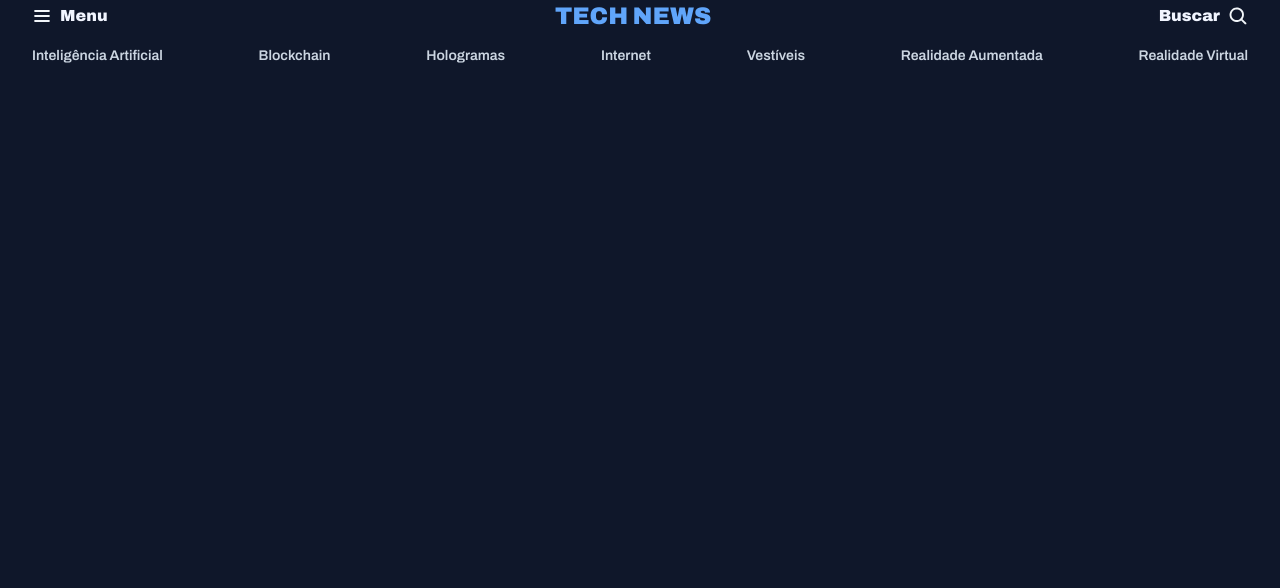
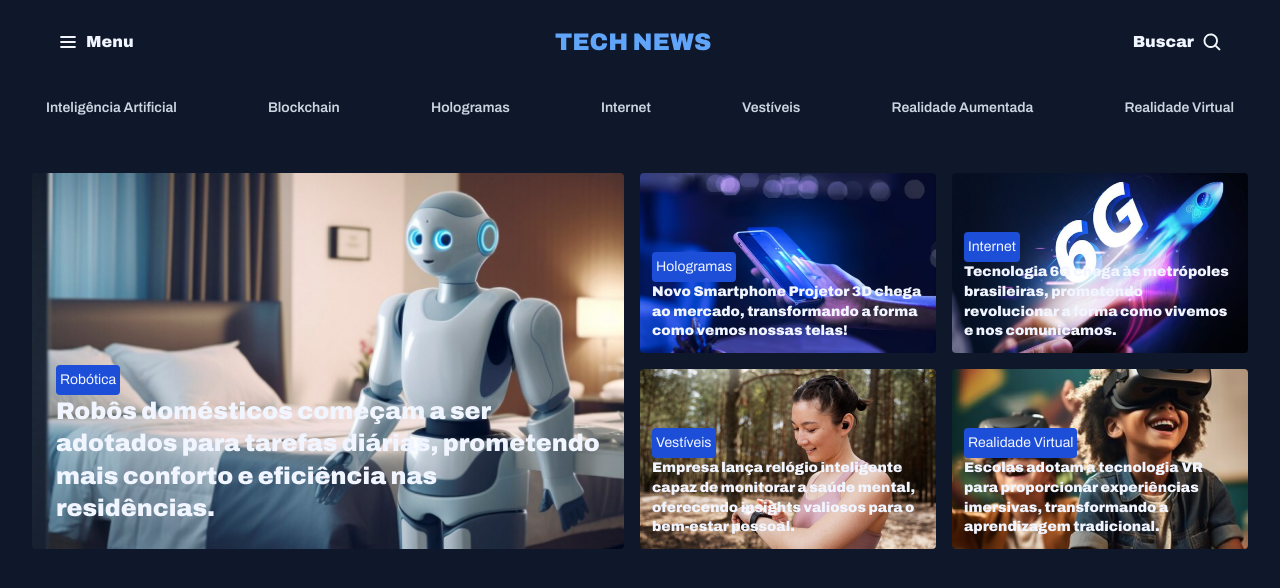
Before and after one commit to joseguerra5/news-portal, a plain HTML site: page index.html in a window 1280 px wide. Drawn offline with Linux system fonts and the light colour scheme.

Commit message:
add first section of news & styling header

```diff
--- a/index.html
+++ b/index.html
@@ -8,22 +8,46 @@
   <link rel="preconnect" href="https://fonts.gstatic.com" crossorigin>
   <title>Potal de notícias</title>
   <link href="https://fonts.googleapis.com/css2?family=Archivo:ital,wght@0,100..900;1,100..900&display=swap"
-  rel="stylesheet">
+    rel="stylesheet">
   <link rel="stylesheet" href="styles/index.css">
 </head>
+
 <body>
   <div class="container">
     <div class="header">
       <header>
-        <a href="#"><img src="assets/List.svg" alt="" srcset="">Menu</a>
+        <a href="#"><img src="assets/icons/List.svg" alt="" srcset="">Menu</a>
         <a id="logo" href="#">TECH NEWS</a>
-        <a href="#">Buscar<img src="assets/MagnifyingGlass.svg" alt=""></a>
+        <a href="#">Buscar<img src="assets/icons/MagnifyingGlass.svg" alt=""></a>
       </header>
       <nav>
-        <a href="#">Inteligência Artificial</a><a href="#">Blockchain</a><a href="#">Hologramas</a><a href="#">Internet</a><a href="#">Vestíveis</a><a href="#">Realidade Aumentada</a><a href="#">Realidade  Virtual</a>
+        <a href="#">Inteligência Artificial</a><a href="#">Blockchain</a><a href="#">Hologramas</a><a
+          href="#">Internet</a><a href="#">Vestíveis</a><a href="#">Realidade Aumentada</a><a href="#">Realidade
+          Virtual</a>
       </nav>
     </div>
-    <div class="first-news"></div>
+    <div class="first-news">
+      <div class="imagem-container" id="areaA">
+        <span class="content-tag">Robótica</span>
+        <p>Robôs domésticos começam a ser adotados para tarefas diárias, prometendo mais conforto e eficiência nas residências.</p>
+      </div>
+      <div class="imagem-container" id="areaB">
+        <span class="content-tag">Hologramas</span>
+        <p>Novo Smartphone Projetor 3D chega ao mercado, transformando a forma como vemos nossas telas!</p>
+      </div>
+      <div class="imagem-container" id="areaC">
+        <span class="content-tag">Internet</span>
+        <p>Tecnologia 6G chega às metrópoles brasileiras, prometendo revolucionar a forma como vivemos e nos comunicamos.</p>
+      </div>
+      <div class="imagem-container" id="areaD">
+        <span class="content-tag">Vestíveis</span>
+        <p>Empresa lança relógio inteligente capaz de monitorar a saúde mental, oferecendo insights valiosos para o bem-estar pessoal.</p>
+      </div>
+      <div class="imagem-container" id="areaE">
+        <span class="content-tag">Realidade Virtual</span>
+        <p>Escolas adotam a tecnologia VR para proporcionar experiências imersivas, transformando a aprendizagem tradicional.</p>
+      </div>
+    </div>
     <div class="secod-news"></div>
     <div class="third-news"></div>
   </div>
--- /dev/null
+++ b/styles/first-news.css
@@ -0,0 +1,81 @@
+.first-news {
+  display: grid;
+  padding-top: 40px;
+  grid-template-columns: 2fr 1fr 1fr;
+  grid-template-rows: 1fr 1fr;
+  height: 416px;
+  gap: 16px;
+}
+
+.first-news > * {
+
+  border-radius: 4px;
+}
+
+#areaA{
+  display: flex;
+  grid-column: 1/2;
+  grid-row: 1/3;
+  background-image: url(../assets/Image\ 01.png);
+  background-size: cover;
+  color: var(--text-color-primary);
+  font: var(--text-h1);
+  align-items: flex-start;
+  flex-direction: column;
+  justify-content: flex-end;
+  padding: 24px;
+}
+
+#areaB{
+  display: flex;
+  grid-column: 2/3;
+  grid-row: 1/2;
+  background-image: url(../assets/Image\ 02.png);
+  background-size: cover;
+  color: var(--text-color-primary);
+  font: var(--text-h3);
+  align-items: flex-start;
+  flex-direction: column;
+  justify-content: flex-end;
+  padding: 12px;
+}
+#areaC{
+  display: flex;
+  grid-column: 3/4;
+  grid-row: 1/2;
+  background-image: url(../assets/Image\ 03.png);
+  background-size: cover;
+  color: var(--text-color-primary);
+  font: var(--text-h3);
+  align-items: flex-start;
+  flex-direction: column;
+  justify-content: flex-end;
+  padding: 12px;
+}
+#areaD{
+  display: flex;
+  grid-column: 2/3;
+  grid-row: 2/3;
+  background-image: url(../assets/Image\ 04.png);
+  background-size: cover;
+  color: var(--text-color-primary);
+  font: var(--text-h3);
+  align-items: flex-start;
+  flex-direction: column;
+  justify-content: flex-end;
+  padding: 12px;
+}
+
+#areaE{
+  display: flex;
+  grid-column: 3/4;
+  grid-row: 2/3;
+  background-image: url(../assets/Image\ 05.png);
+  background-size: cover;
+  color: var(--text-color-primary);
+  font: var(--text-h3);
+  align-items: flex-start;
+  flex-direction: column;
+  justify-content: flex-end;
+  padding: 12px;
+}
--- a/styles/global.css
+++ b/styles/global.css
@@ -33,4 +33,13 @@ a:hover{
   display: grid;
   padding-inline: 32px;
   margin-inline: auto;
+  max-width: 1280px;
 }
+
+.content-tag{
+  border-radius: 4px;
+  background-color: var(--brand-color-dark);
+  color: var(--text-color-primary);
+  font: var(--text-Paragraph);
+  padding: 4px;
+}
--- a/styles/header.css
+++ b/styles/header.css
@@ -6,7 +6,7 @@ header{
   display: grid;
   grid-auto-flow: column;
   align-items: center;
-
+  padding: 26px;
   justify-content: space-between;
 }
 
@@ -28,9 +28,9 @@ nav{
   display: grid;
   grid-auto-flow: column;
   align-items: center;
+  padding: 14px;
+  justify-content: space-between;
 
-  justify-content: space-between;
-  margin: 14px 0px;
 }
 
 nav a{
--- a/styles/index.css
+++ b/styles/index.css
@@ -1,2 +1,3 @@
 @import url(global.css);
 @import url(header.css);
+@import url(first-news.css);
```
Also changed, not shown: assets/icons/ArrowRight.svg (renamed from assets/ArrowRight.svg), assets/icons/List.svg (renamed from assets/List.svg), assets/icons/MagnifyingGlass.svg (renamed from assets/MagnifyingGlass.svg).
